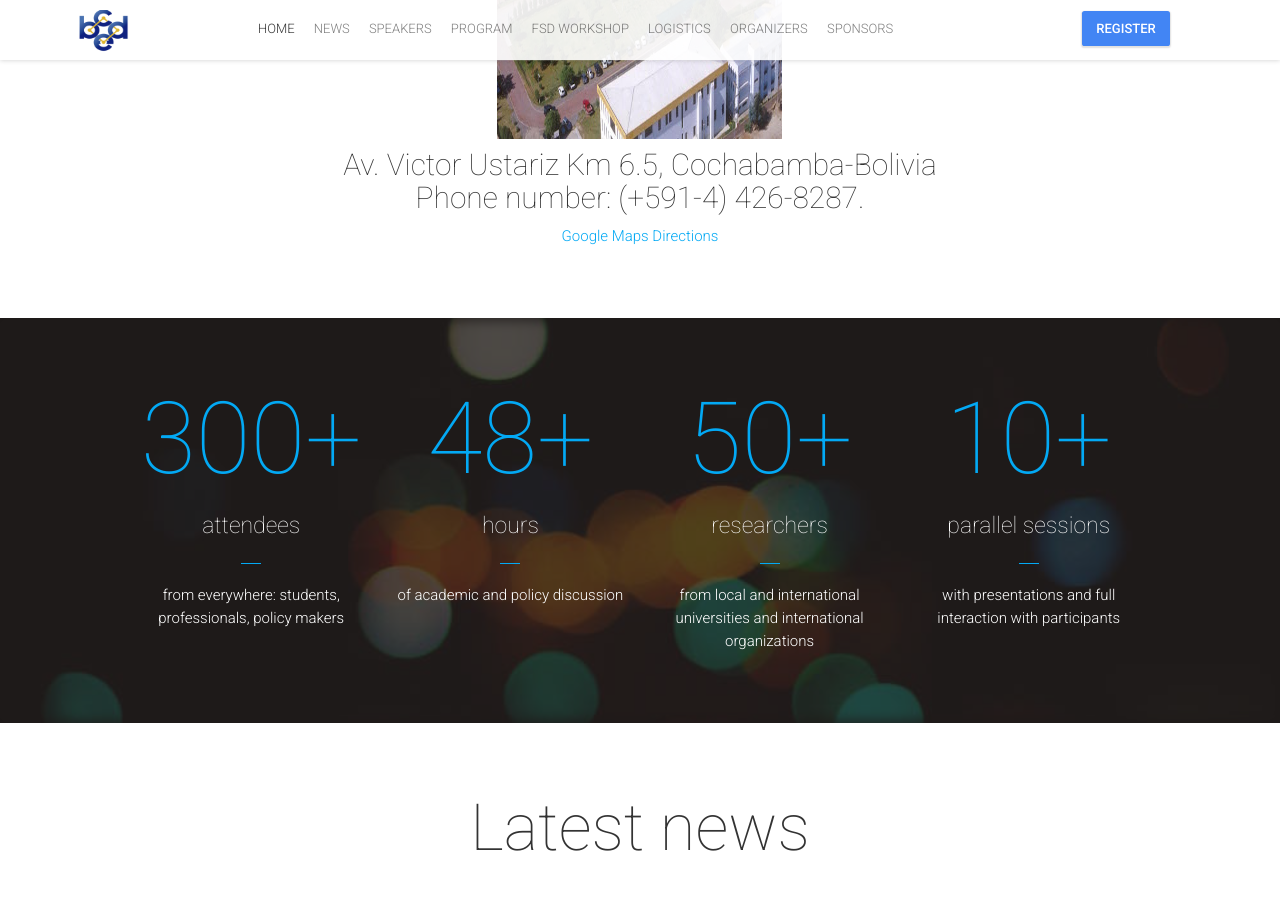
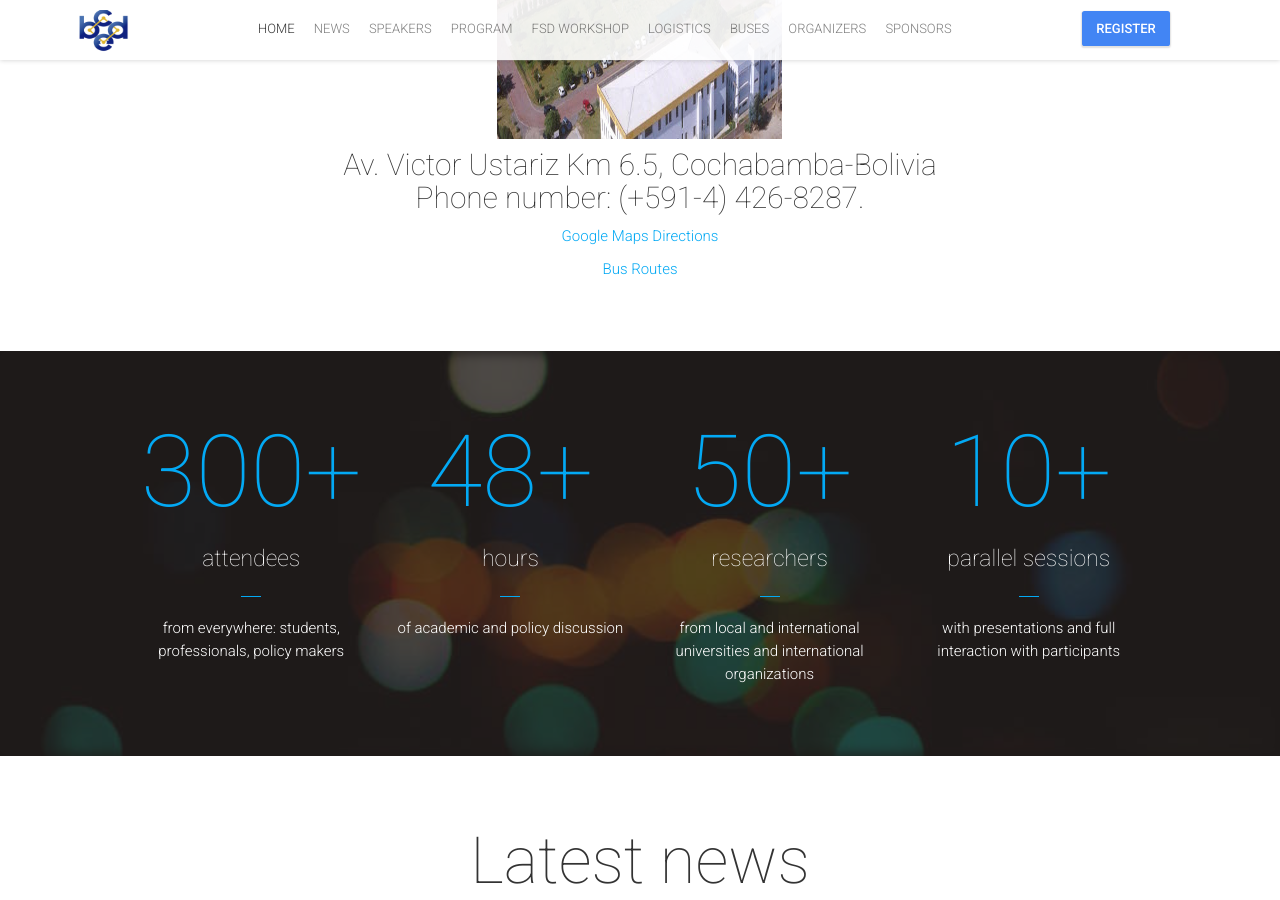
Before and after one commit to sebolbcde/bcde8, a Jekyll site: the page built from index.html, in a window 1280 px wide and 900 px high, scrolled down 1812 px. Built offline with Jekyll 4.4.1, drawn with Linux system fonts in a browser that asks for light colours; nearby versions of some CDN libraries; comment, search, counter and statistics services are not loaded.

Commit message:
added bus routes

```diff
--- a/_config.yml
+++ b/_config.yml
@@ -54,6 +54,7 @@
  - {permalink: "/schedule/", text: "Program"}
  - {permalink: "/fsd/", text: "FSD Workshop"}
  - {permalink: "/logistics/", text: "Logistics"}
+ - {permalink: "/buses.pdf", text: "Buses"}
  # - {permalink: "/workshops/", text: "Workshops"}
  # - {permalink: "/blog/call-for-papers", text: "Call for papers"}
  # - {link: "http://www.sebol.org.bo", text: "About SEBOL"}
--- a/_includes/venue.html
+++ b/_includes/venue.html
@@ -15,6 +15,9 @@
                       <p>
                         <a href="https://goo.gl/maps/pBz9S43tHfE2">Google Maps Directions</a>
                       </p>
+                      <p>
+                        <a href="/buses.pdf">Bus Routes</a>
+                      </p>
                   </div>
               </div>
               {% assign animationDelay = animationDelay | plus:500 %}
```
Also changed, not shown: 1 other file.
